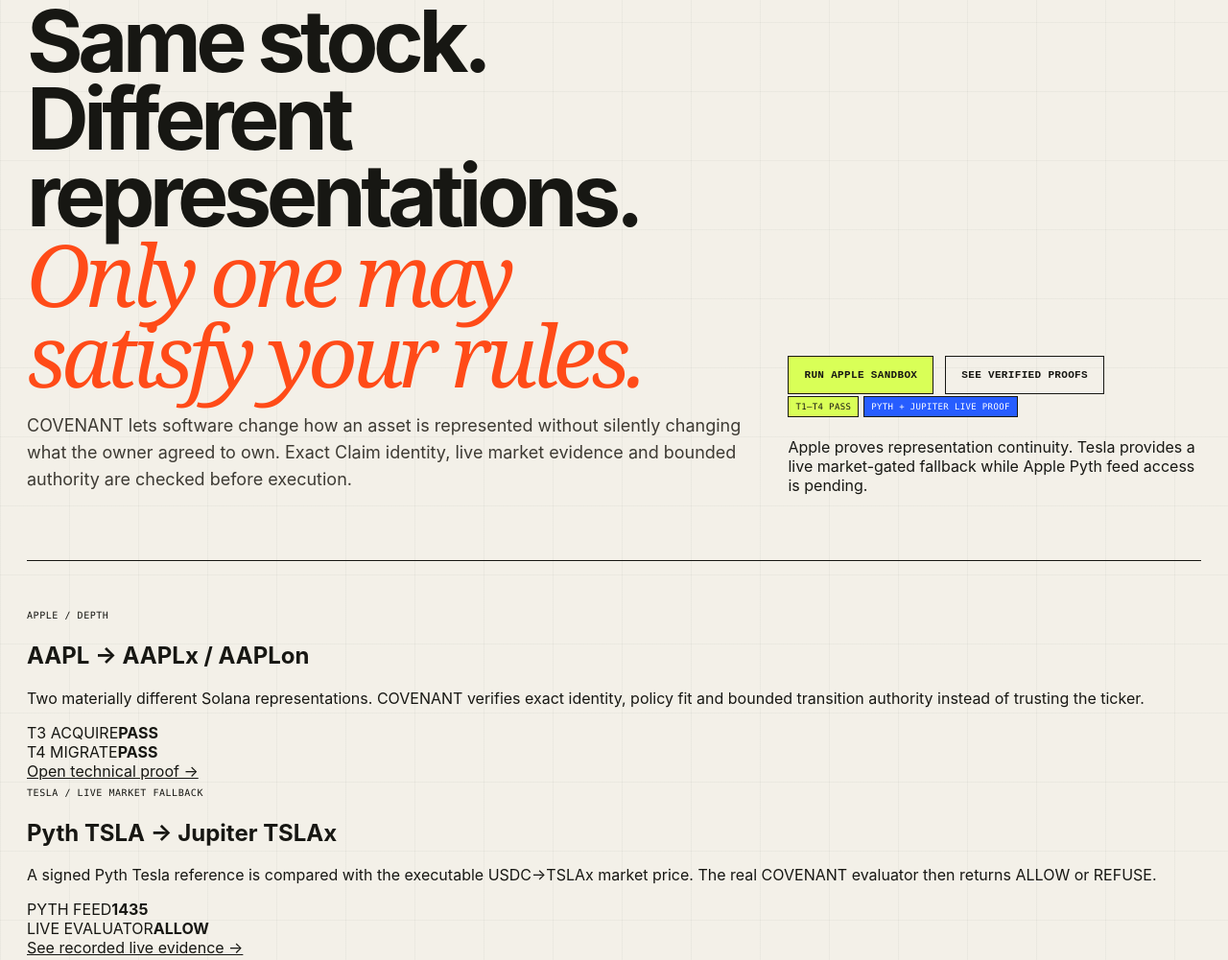
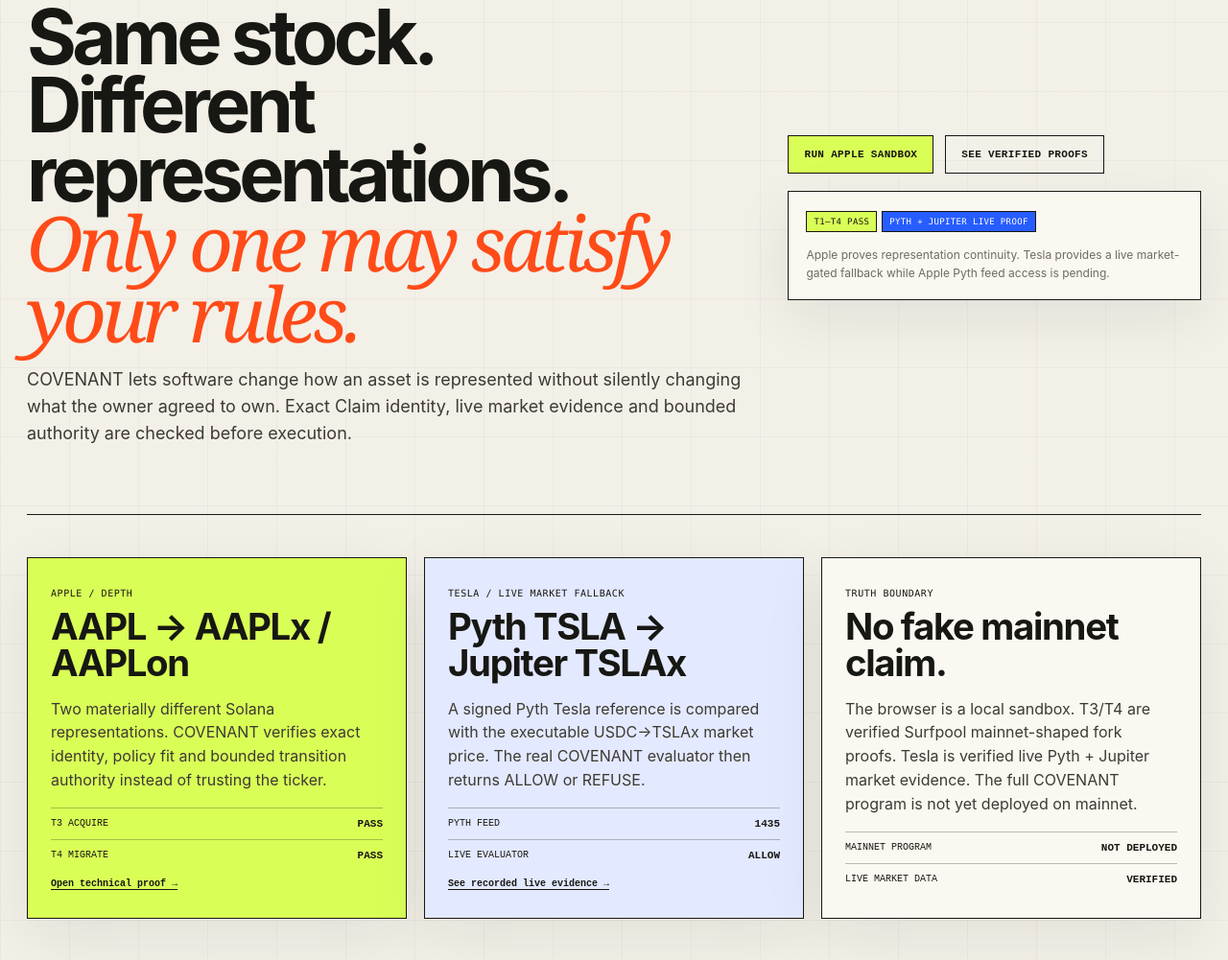
Before and after one commit to Faadil1/covenant, a website with bundled scripts: page demo/index.html in a window 1280 px wide. Shown: the part 193-1194 px from the top of the page at 96% size. Built offline with nearby package versions, Linux system fonts and the light colour scheme.

Commit message:
demo: style judge-first evidence surfaces

```diff
--- a/demo/styles.css
+++ b/demo/styles.css
@@ -33,3 +33,20 @@ footer{border-top:1px solid var(--ink);padding:24px;display:flex;justify-content
 @media(max-width:980px){.topbar{grid-template-columns:auto 1fr}.top-status{display:none}.nav{grid-column:1/-1;justify-content:flex-start}.page-head,.section-title,.runtime-layout{grid-template-columns:1fr}.grid--3,.grid--2{grid-template-columns:1fr}.stat-grid{grid-template-columns:repeat(2,1fr)}.stat:nth-child(2){border-right:0}.facts>div{grid-template-columns:1fr}.rule-row{grid-template-columns:1fr auto}.rule-values{grid-column:1/-1}.steps{grid-template-columns:1fr 1fr}.step{border-right:1px solid var(--ink);border-bottom:0}.step:nth-last-child(-n+2){border-bottom:1px solid var(--ink)}}
 @media(max-width:560px){.page{padding:28px 16px 72px}.page-head{padding:32px 0}.page-head h1{font-size:50px}.stat-grid,.form-grid,.balance-list,.steps{grid-template-columns:1fr}.field--full{grid-column:auto}.stat,.stat:nth-child(2){border-right:0;border-bottom:1px solid var(--ink)}.event{grid-template-columns:1fr}.claim-detail h2{font-size:44px}footer{flex-direction:column}}
 @media(prefers-reduced-motion:reduce){*{scroll-behavior:auto!important;transition:none!important}}
+
+.page-head--judge{align-items:center}
+.page-head--judge h1{font-size:clamp(48px,6.2vw,92px);max-width:1050px}
+.hero-side{display:grid;gap:18px;align-content:end}
+.mini-proof{border:1px solid var(--ink);padding:18px;background:var(--panel);box-shadow:var(--shadow)}
+.mini-proof p{margin:10px 0 0;color:var(--muted);font-size:12px;line-height:1.55}
+.evidence-grid{display:grid;grid-template-columns:repeat(3,1fr);gap:18px}
+.evidence-card{border:1px solid var(--ink);padding:24px;background:var(--panel);box-shadow:var(--shadow)}
+.evidence-card--apple{background:var(--acid)}
+.evidence-card--tesla{background:var(--blue-soft)}
+.evidence-card h2{margin:8px 0 14px;font-size:clamp(27px,3vw,42px);line-height:1;letter-spacing:-.035em}
+.evidence-card p{color:#3d3a33;line-height:1.55}
+.metric-row{display:flex;justify-content:space-between;gap:16px;padding:10px 0;border-top:1px solid rgba(23,23,19,.28);font:10px monospace}
+.metric-row strong{font-size:11px}
+.text-link{font:600 10px monospace;text-decoration:underline;text-underline-offset:3px}
+.proof-card--live{background:var(--acid)}
+@media(max-width:980px){.evidence-grid{grid-template-columns:1fr}.page-head--judge{align-items:start}}
```
